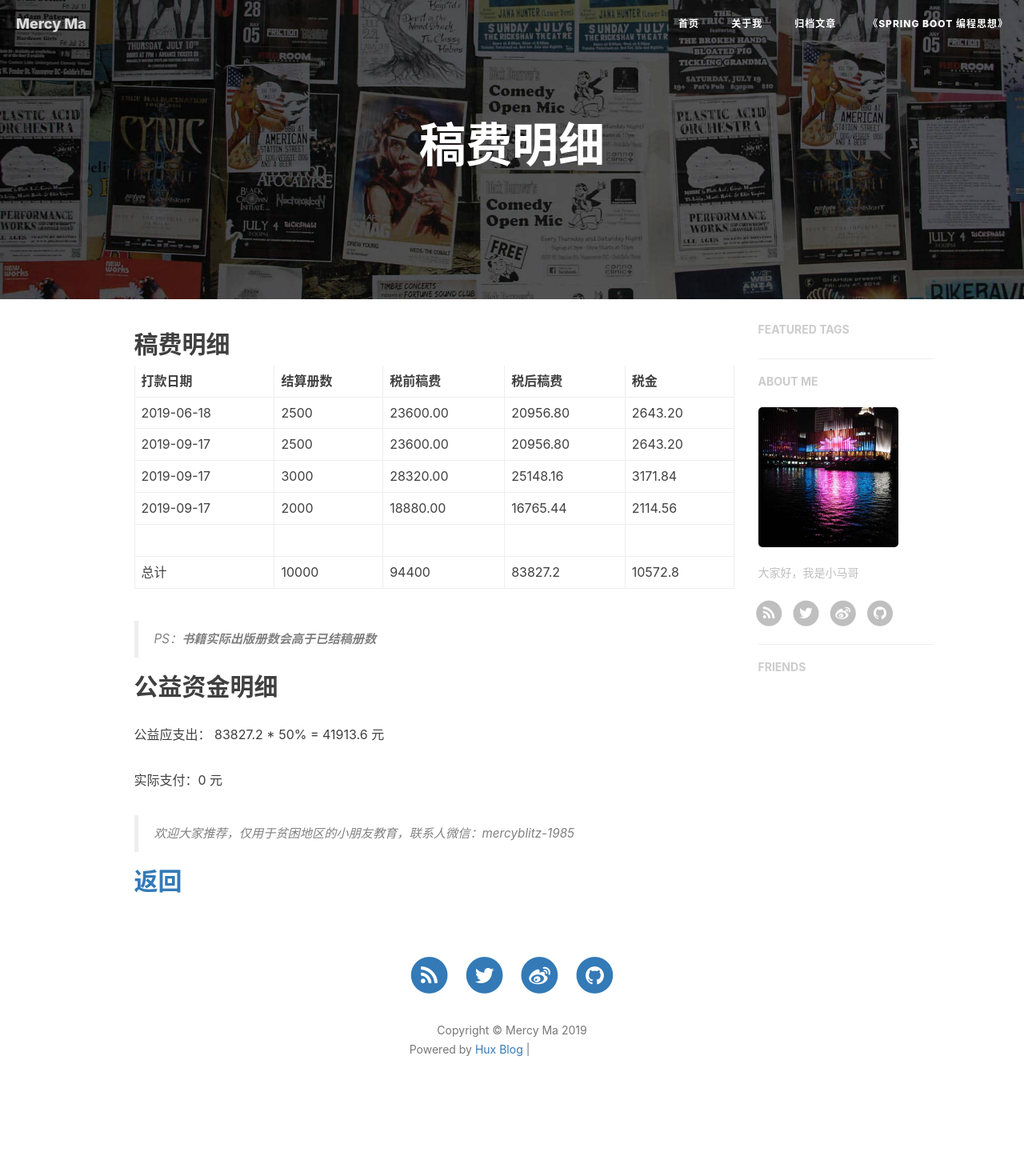
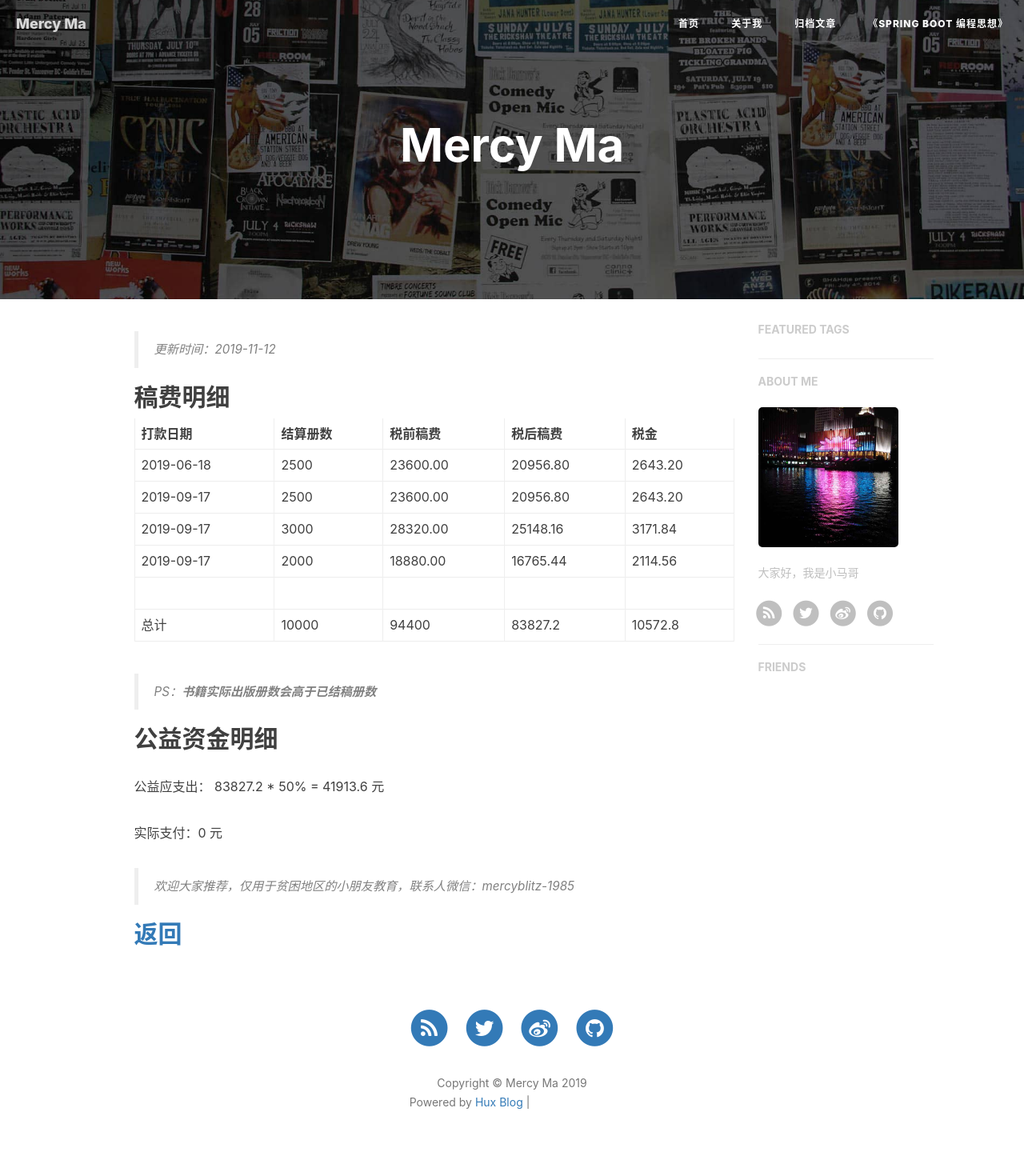
Before and after one commit to mercyblitz/mercyblitz.github.io, a Jekyll site: the page built from books/thinking-in-spring-boot/donate.md, in a window 1280 px wide. Shown: the whole page at 80% size. Built offline with Jekyll 4.4.1, drawn with Linux system fonts in a browser that asks for light colours; nearby versions of some CDN libraries; our own code applies the rules of GitHub Pages for plain Markdown files; comment, search, counter and statistics services are not loaded; before the commit the page ends 1389 px from its top, so only the background shows below that; grey boxes are pictures that could not be loaded.

Commit message:
Update donate.md

```diff
--- a/books/thinking-in-spring-boot/donate.md
+++ b/books/thinking-in-spring-boot/donate.md
@@ -1,3 +1,5 @@
+> 更新时间：2019-11-12
+
 ## 稿费明细
 
 | 打款日期   | **结算册数** | 税前稿费 | 税后稿费 | 税金    |
```
